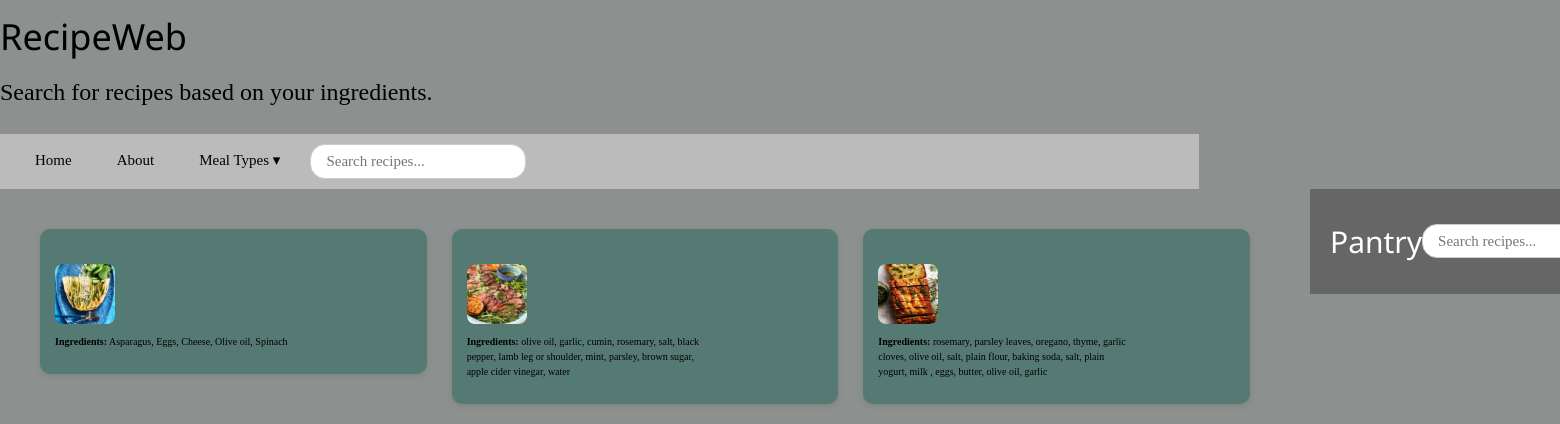
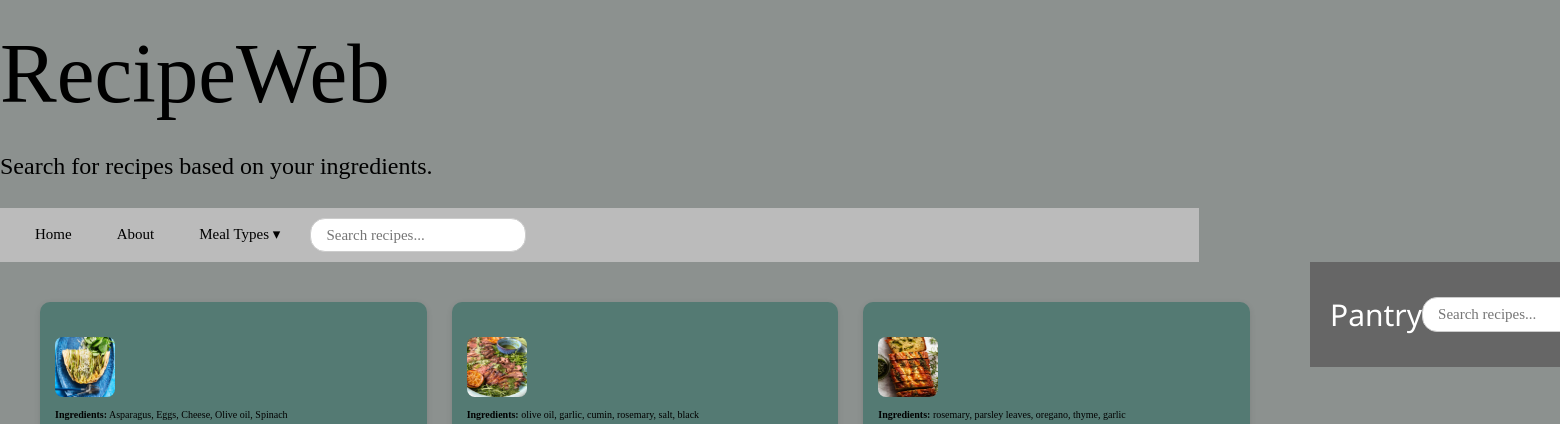
Before and after one commit to AcaciaMay/AssesmentRecipeWeb, a Flask app: page / in a window 1560 px wide; the page is wider, and only the part inside the window is pictured. Shown: the top 424 px of that part. Run offline with Flask 3, Linux system fonts and the light colour scheme; data comes from the database, SQL or seed files in the repository; some web fonts are replaced.

Commit message:
changing the hite of the main title to fill more empty space

```diff
--- a/static/style.css
+++ b/static/style.css
@@ -16,8 +16,8 @@ body {
     margin-right: 500px;
 }
 
-.main-title {
-  font-size: 200px;
+.main-title h1 {
+  font-size: 85px;
   font-family: 'Lora', serif;
   color: #000;
    margin-top: 0px;
```
